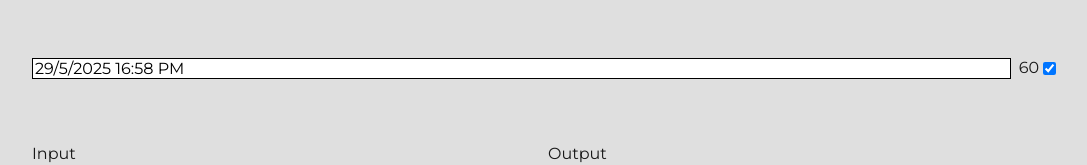
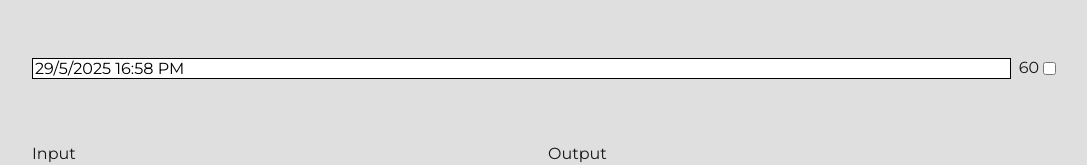
Before and after one commit to Azuriru/Zephy, a SvelteKit app: page /text-sbs in a window 1280 px wide. Shown: the top 165 px of the page, without its empty margins (96-1183 px from the left). Built offline with nearby package versions, Linux system fonts and the light colour scheme.

Commit message:
patch: fuck its supposed to be optional

```diff
--- a/src/routes/text-sbs/+page.svelte
+++ b/src/routes/text-sbs/+page.svelte
@@ -13,7 +13,7 @@
 
     let input = '';
     let filename = formatTimestamp(new Date());
-    let six = true;
+    let six = false;
 
     $: output = Array.from(new Set(
         input
```
